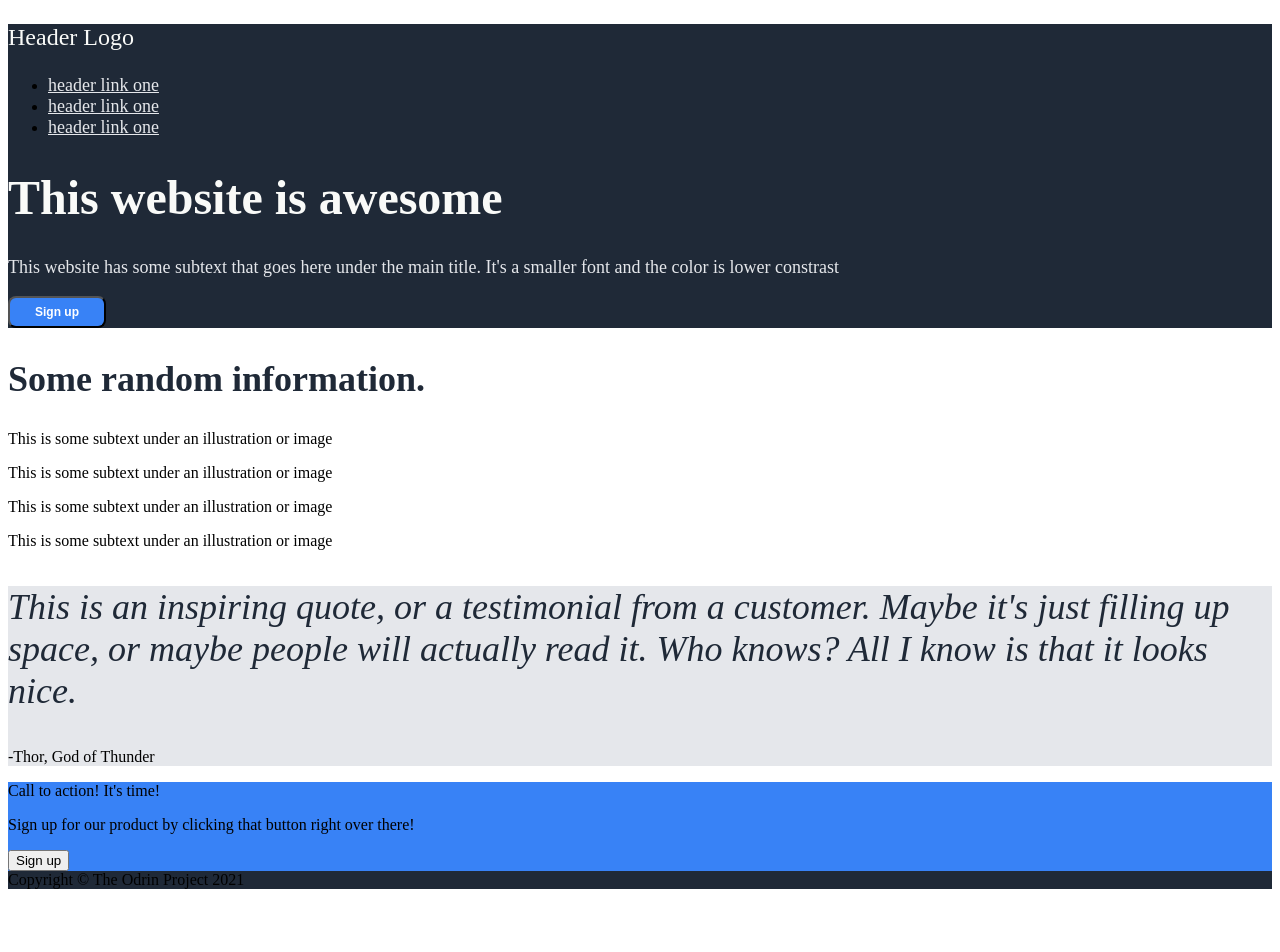
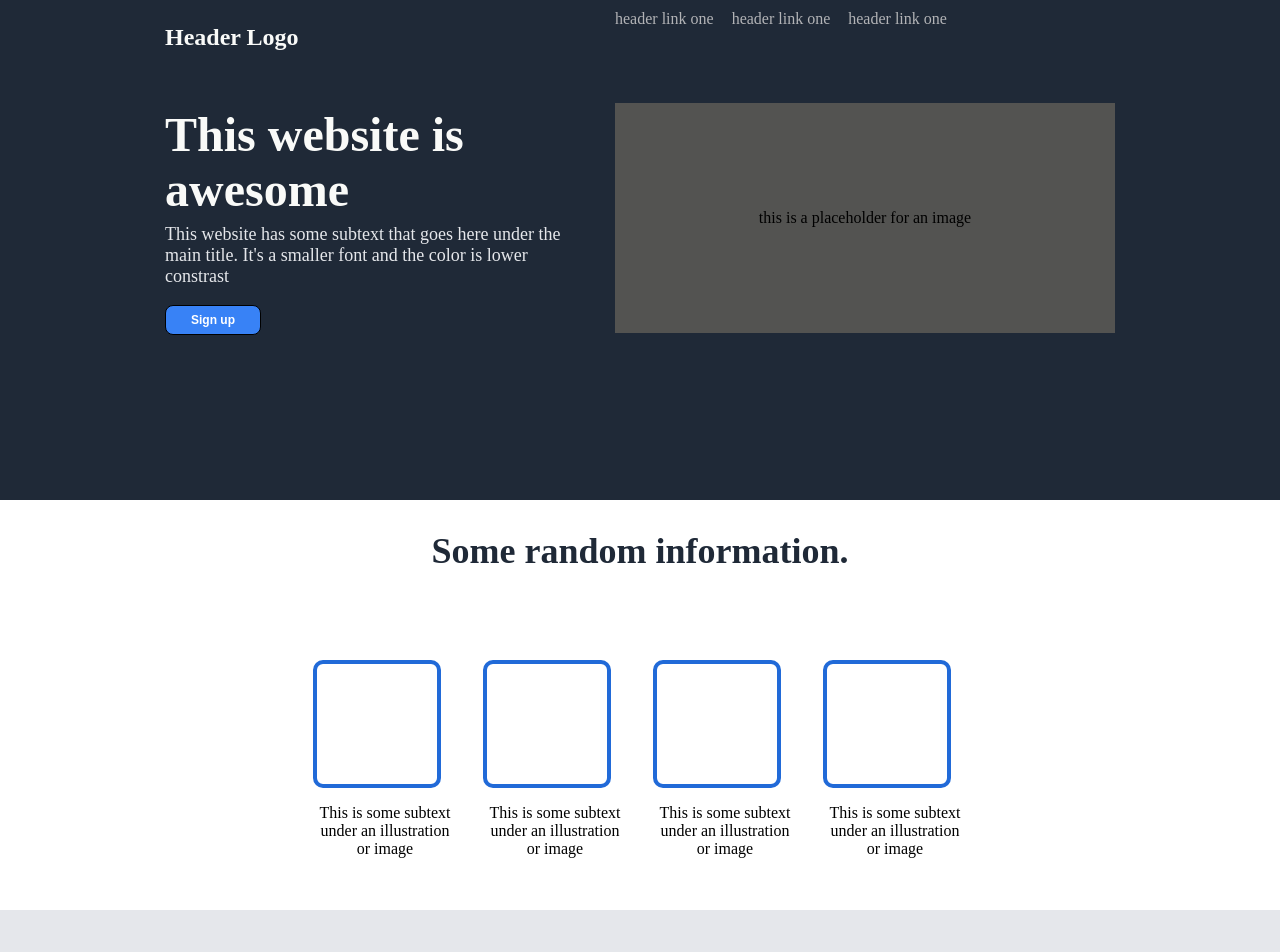
Before and after one commit to Triet-li/Landing-page, a plain HTML site: page index.html in a window 1280 px wide. Shown: the top 952 px of the page. Before the commit the page ends 897 px from the top, so only its background shows below. Drawn offline with Linux system fonts and the light colour scheme.

Commit message:
Finish styling the whole page

```diff
--- a/index.html
+++ b/index.html
@@ -7,38 +7,42 @@
     </head>
     <body>
         <div class="header">
-            <div class="header-logo"><p>Header Logo</p></div>
-            <div class="header-links">
+            <div class="right-side">
+                <div class="links">
                     <ul>
                         <li><a href="">header link one</a></li>
                         <li><a href="">header link one</a></li>
                         <li><a href="">header link one</a></li>
                     </ul>
                 </div>
-            <div class="image"></div>
+                <div class="image">this is a placeholder for an image</div>
+            </div>
+            <div class="left-side">
+                <div class="header-logo"><p>Header Logo</p></div>
                 <div class="intro">
                     <h1>This website is awesome</h1>
                     <p>This website has some subtext that goes here under the main title. It's a smaller font and the color is lower constrast</p>
                     <button>Sign up</button>
                 </div>
             </div>
+        </div>
         <div class="content1">
             <h2>Some random information.</h2>
-            <div>
-                <div class="box1">
-                    <div></div>
+            <div class="boxes">
+                <div class="box">
+                    <div class="box1"></div>
                     <p>This is some subtext under an illustration or image</p>
                 </div>
-                <div class="box2">
-                    <div></div>
+                <div class="box">
+                    <div class="box2"></div>
                     <p>This is some subtext under an illustration or image</p>
                 </div>
-                <div class="box3">
-                    <div></div>
+                <div class="box">
+                    <div class="box3"></div>
                     <p>This is some subtext under an illustration or image</p>
                 </div>
-                <div class="box4">
-                    <div></div>
+                <div class="box">
+                    <div class="box4"></div>
                     <p>This is some subtext under an illustration or image</p>
                 </div>
             </div>
@@ -47,10 +51,14 @@
             <p class="quotes">This is an inspiring quote, or a testimonial from a customer. Maybe it's just filling up space, or maybe people will actually read it. Who knows? All I know is that it looks nice.</p>
             <p class="quotes-author">-Thor, God of Thunder</p>
         </div>
+        <div class="content3">
             <div class="call-to">
-            <p>Call to action! It's time!</p>
-            <p>Sign up for our product by clicking that button right over there!</p>
+                <div class="para">
+                    <p class="firstP">Call to action! It's time!</p>
+                    <p class="secondP">Sign up for our product by clicking that button right over there!</p>
+                </div>
                 <button>Sign up</button>
+            </div>
         </div>
         <div class="footer">Copyright © The Odrin Project 2021</div>
     </body>
--- a/style.css
+++ b/style.css
@@ -1,5 +1,29 @@
+/* ------------------------GENERAL-------------------- */
+
+body {
+    margin: 0;
+}
+
+ul {
+    margin: 0;
+    padding: 0;
+    list-style-type: none;
+}
+
+a {
+    text-decoration: none;
+    color: #b2b3b6;
+}
+
+/*---------------------HEADER--------------------------*/
 .header {
     background-color: #1F2937;
+    display: flex;
+    flex-direction: row-reverse;
+    height: 500px;
+    justify-content: center;
+    gap: 50px;
+    padding-right: 150px;
 }
 
 .footer {
@@ -9,16 +33,19 @@
 .header .header-links a, .header .intro p {
     font-size: 18px;
     color: #E5E7EB;
+    margin-top: -25px;
 }
 
 .header .header-logo p {
     font-size: 24px;
     color: #F9FAF8;
+    font-weight: 800;
 }
 
 .header .intro button {
     background-color: #3882F6;
     padding: 7px 25px;
+    border: 1px solid black;
     color: white;
     border-radius: 8px;
     font-weight: bold;
@@ -30,23 +57,173 @@ h1 {
     color: #F9FAF8;
 }
 
-/*----------------------------*/
+.left-side {
+    display: flex;
+    flex-direction: column;
+    width: 400px;
+
+}
+
+.right-side {
+    display: flex;
+    flex-direction: column;
+    width: 350px;
+    justify-content: flex-start;
+    align-items: ceter;
+    margin-top: 10px;
+
+}
+
+.header .right-side .links ul {
+    display: flex;
+    gap: 18px;
+}
+
+.image {
+    border: 1px;
+    background-color: rgb(83, 83, 81);
+    width: 500px;
+    height: 230px;
+    display: flex;
+    justify-content: center;
+    align-items: center;
+
+    margin-bottom: 60px;
+}
+
+.links {
+    margin-bottom: 75px;
+
+}
+
+
+/*-------------CONTENT1---------------*/
+
+.content1 {
+    height: 380px;
+}
 
 .content1 h2 {
     font-size: 36px;
     color: #1F2937;
+    height: 100px;
+    text-align: center;
 }
 
+.content1 .boxes .box {
+    display: flex;
+}
+
+.box {
+    display: flex;
+    flex-direction: column;
+    width: 145px;
+
+}
+
+.boxes .box p {
+    text-align: center;
+}
+
+.boxes {
+    display: flex;
+    gap: 25px;
+    justify-content: center;
+}
+
+.box1, .box2, .box3, .box4 {
+    border: 4px solid rgb(33, 106, 216);
+    border-radius: 10px;
+    width: 60px;
+    height: 60px;
+    padding: 30px;
+
+}
+
+
+/*-----------------QUOTE SECTION-------------------*/
 .content2 {
     background-color: #E5E7EB;
+    height: 380px;
+    display: flex;
+    flex-direction: column;
+    justify-content: center;
+    align-items: center;
 }
 
 .content2 .quotes {
     font-size: 36px;
     color: #1F2937;
     font-style: italic;
+    width: 800px;
 }
+
+.quotes-author {
+    font-size: 20px;
+    font-weight: 600;
+    padding-left: 450px;
+}
+
+
+
+/* -----------------CALL TO ------------------- */
 
 .call-to {
     background-color: #3882F6;
+    display: flex;
+    align-items: center;
+    justify-content: center;
+    gap: 100px;
+    width: 800px;
+    height: 150px;
+    border-radius: 3px;
+
 }
+
+.para {
+    display: flex;
+    flex-direction: column;
+    justify-content: center;
+
+}
+
+.content3 {
+    background-color:#F9FAF8;
+    height: 280px;
+    display: flex;
+    justify-content: center;
+    align-items: center;
+}
+
+.firstP {
+    font-size: 20px;
+    font-weight: bold;
+    color:#F9FAF8;
+    margin-bottom: -13px;
+}
+
+.secondP {
+    font-size: 15px;
+    color: rgb(199, 202, 202);
+}
+
+.content3 .call-to button {
+    background-color: #3882F6;
+    border: 2px solid white;
+    padding: 7px 25px;
+    color: #e3e7f1;
+    border-radius: 6px;
+    font-weight: bold;
+    font-size: 12px;
+}
+
+
+/*-------------FOOTER-----------------*/
+
+.footer {
+    display: flex;
+    justify-content: center;
+    align-items: center;
+    padding: 20px;
+    color:#E5E7EB;
+}
```
Lines whose indentation alone changed are shown as unchanged.
